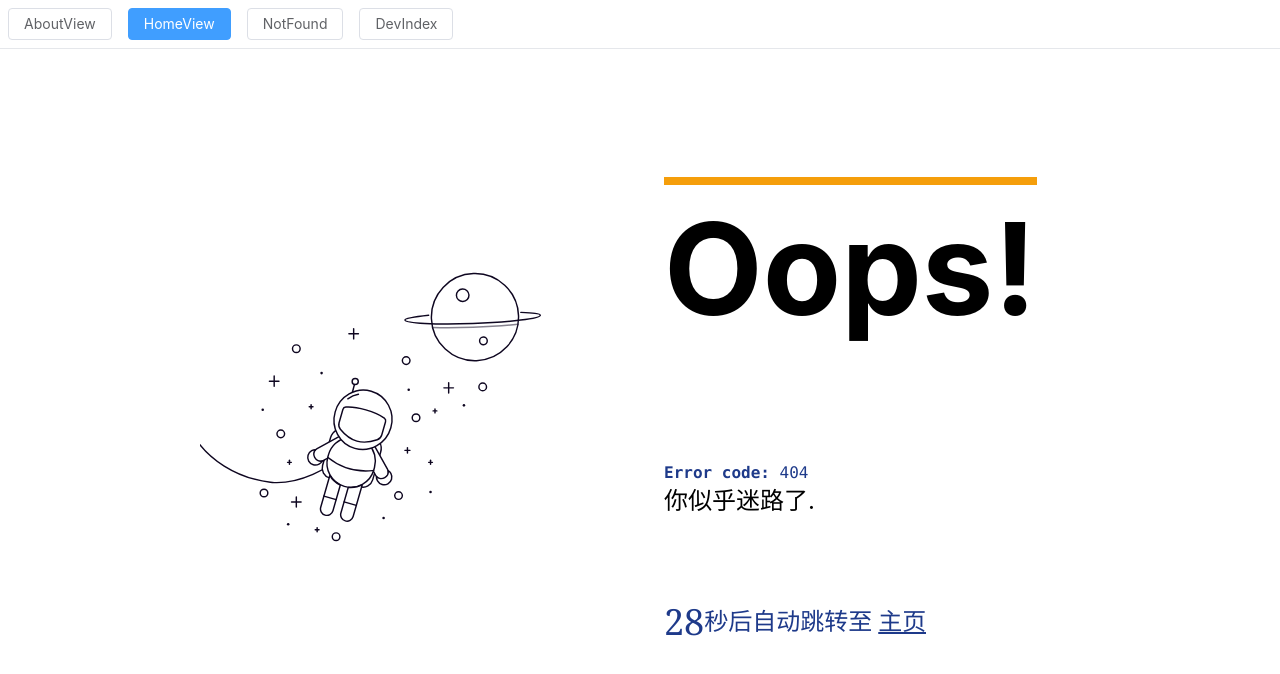
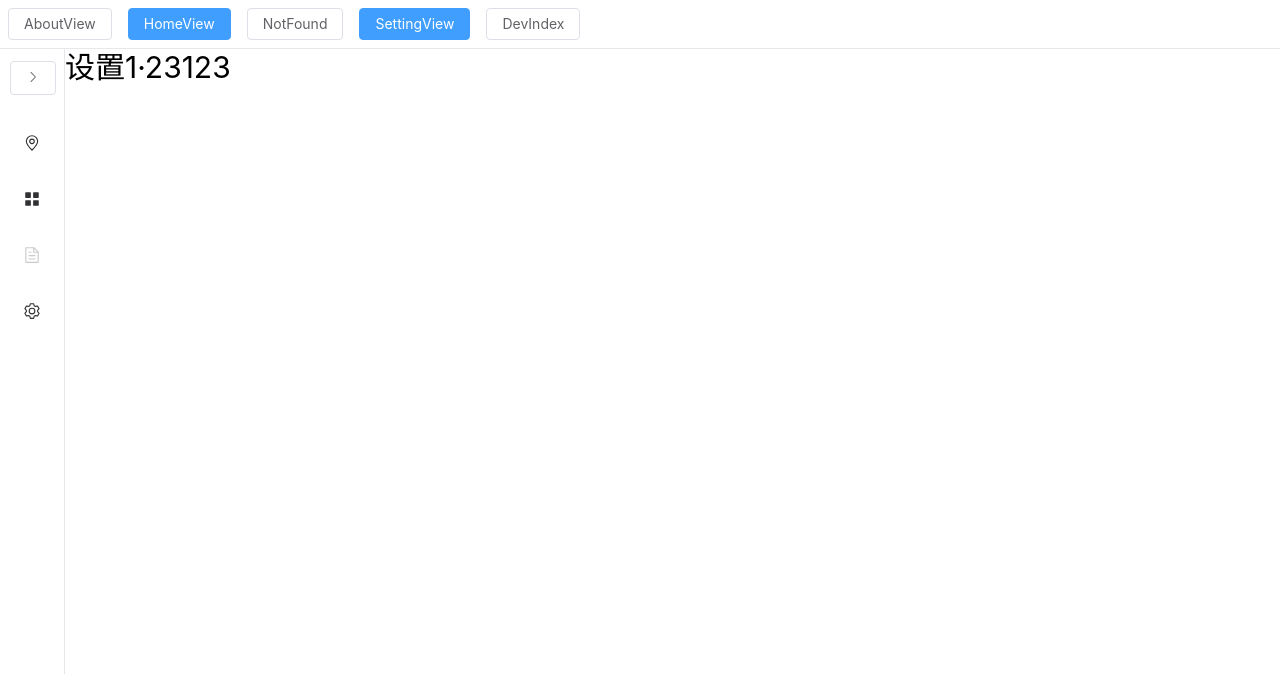
Before and after one commit to duyl328/argus, a Vue app in the folder argus-src/: page /home/setting in a window 1280 px wide. Before the commit this address had no page. Shown: the top 674 px of the page. Built offline with nearby package versions, Linux system fonts and the light colour scheme.

Commit message:
A:完成嵌套设置页面

```diff
--- a/argus-src/components.d.ts
+++ b/argus-src/components.d.ts
@@ -11,7 +11,9 @@ declare module 'vue' {
     ElAside: typeof import('element-plus/es')['ElAside']
     ElBadge: typeof import('element-plus/es')['ElBadge']
     ElButton: typeof import('element-plus/es')['ElButton']
+    ElCol: typeof import('element-plus/es')['ElCol']
     ElContainer: typeof import('element-plus/es')['ElContainer']
+    ElHeader: typeof import('element-plus/es')['ElHeader']
     ElIcon: typeof import('element-plus/es')['ElIcon']
     ElMain: typeof import('element-plus/es')['ElMain']
     ElMenu: typeof import('element-plus/es')['ElMenu']
@@ -19,6 +21,7 @@ declare module 'vue' {
     ElMenuItemGroup: typeof import('element-plus/es')['ElMenuItemGroup']
     ElRadioButton: typeof import('element-plus/es')['ElRadioButton']
     ElRadioGroup: typeof import('element-plus/es')['ElRadioGroup']
+    ElRow: typeof import('element-plus/es')['ElRow']
     ElSubMenu: typeof import('element-plus/es')['ElSubMenu']
     ElTabPane: typeof import('element-plus/es')['ElTabPane']
     ElTabs: typeof import('element-plus/es')['ElTabs']
--- a/argus-src/src/components/setting/Index.vue
+++ /dev/null
@@ -1,23 +0,0 @@
-<script setup lang="ts">
-import { ref } from 'vue'
-
-const activeIndex = ref('1')
-const activeIndex2 = ref('1')
-const handleSelect = (key: string, keyPath: string[]) => {
-  console.log(key, keyPath)
-}
-</script>
-
-<template>
-  <el-menu
-    :default-active="activeIndex"
-    class="el-menu-demo"
-    mode="horizontal"
-    @select="handleSelect"
-  >
-    <el-menu-item index="1">Processing Center</el-menu-item>
-  </el-menu>
-  <div class="h-6" />
-</template>
-
-<style scoped></style>
--- a/argus-src/src/router/index.ts
+++ b/argus-src/src/router/index.ts
@@ -10,49 +10,65 @@ import StringUtils from '@/utils/stringUtils'
 import PathUtils from '@/utils/pathUtils'
 import NotFound from '@/views/NotFound.vue'
 import AboutView from '@/views/AboutView.vue'
+import SettingView from '@/views/SettingView.vue'
 
 // 导入所有 .vue 文件
 const routes = import.meta.glob('@/views/dev/**/*.vue')
 
 // 自动生成路由配置
-const devPageViews: RouteRecordRaw[] = Object.keys(routes).map((path) => {
+const devPageViews: RouteRecordRaw[] = Object.keys(routes)
+  .map((path) => {
     if ('.vue' === PathUtils.extname(path).trim()) {
       const fileName: string = PathUtils.basename(path).split('.')[0]
 
       const componentView: RouteComponent = () => routes[path]() // 动态导入组件
       return {
-      path: '/dev-index' +
-        `/${StringUtils.toCustomCase(fileName).toLowerCase()}`, // 生成路径
+        path: '/dev-index' + `/${StringUtils.toCustomCase(fileName).toLowerCase()}`, // 生成路径
         component: componentView,
         name: fileName
       }
     }
 
     return null
-}).filter(Boolean) as RouteRecordRaw[] // 过滤掉 null 值
+  })
+  .filter(Boolean) as RouteRecordRaw[] // 过滤掉 null 值
 
 console.log('自动生成路由', devPageViews)
+
+const children: RouteRecordRaw[] = [
+  {
+    path: '/', // 捕获所有其他路径
+    component: NotFound // 任何其他路径都跳转到默认页面
+  },
+  {
+    path: 'setting',
+    component: SettingView
+  }
+]
 
 const router = createRouter({
   history: createWebHistory(import.meta.env.BASE_URL),
   routes: [
     {
       path: '/',
-      name: '/',
-      component: HomeView
+      // name: '/',
+      // component: HomeView,
+      // children: children,
+      // 重定向到主页
+      redirect:"/home"
     },
     {
       path: '/home',
       name: 'home',
-      component: HomeView
+      component: HomeView,
+      children: children
     },
+
     {
       path: '/dev',
       name: 'dev',
       component: DevIndex,
-      children: [
-        ...devPageViews
-      ]
+      children: [...devPageViews]
     },
     {
       path: '/about',
--- a/argus-src/src/views/HomeView.vue
+++ b/argus-src/src/views/HomeView.vue
@@ -1,7 +1,6 @@
 <script setup lang="ts">
 // 切换主题
 import { toggleDark } from '@/utils/darkUtil'
-// import setting from '@/components/setting/Index.vue'
 import { ref } from 'vue'
 import {
   Document,
@@ -11,10 +10,12 @@ import {
   ArrowLeft,
   ArrowRight
 } from '@element-plus/icons-vue'
+import { useRoute } from 'vue-router'
 
 function getSwitch() {
   toggleDark()
 }
+const route = useRoute()
 
 // region tab 项
 
@@ -28,32 +29,40 @@ const handleClose = (key: string, keyPath: string[]) => {
 </script>
 
 <template>
-  <main>
-    <ElButton @click="getSwitch" v-show="false">切换主题</ElButton>
-    <el-container class="app">
+  <div class="flex w-full h-full flex-col">
+    <!--    顶部内容【功能区】-->
+    <div class="flex-shrink-0 whitespace-nowrap" v-if="false">
+      <ElButton @click="getSwitch">切换主题</ElButton>
+      <button class="button">你好</button>
+    </div>
+    <!--    底部主要内容-->
+    <div class="flex-1 flex overflow-auto">
+      <!--    左侧 tab 栏展示-->
+      <div class="flex-shrink-0 overflow-hidden border-r">
         <!--      控制列表展示状态-->
-      <el-radio-group v-model="isCollapse" style="margin-bottom: 20px">
-        <el-radio-button v-if="isCollapse" :value="false">
+        <el-radio-group v-model="isCollapse" class="mt-3 w-full" style="margin-bottom: 20px">
+          <el-radio-button class="ml-auto mr-2" v-if="isCollapse" :value="false">
             <el-icon>
               <ArrowRight />
             </el-icon>
           </el-radio-button>
-        <el-radio-button v-else :value="true">
+          <el-radio-button v-else :value="true" class="ml-auto mr-2">
             <el-icon>
               <ArrowLeft />
             </el-icon>
           </el-radio-button>
         </el-radio-group>
 
-<!--      列表展示-->
+        <!--        tab 展示-->
         <el-menu
+          router
+          class=""
           default-active="2"
-        class="el-menu-vertical-demo"
           :collapse="isCollapse"
           @open="handleOpen"
           @close="handleClose"
         >
-        <el-sub-menu index="1">
+          <el-sub-menu index="/">
             <template #title>
               <el-icon>
                 <location />
@@ -62,44 +71,56 @@ const handleClose = (key: string, keyPath: string[]) => {
             </template>
             <el-menu-item-group>
               <template #title><span>Group One</span></template>
-            <el-menu-item index="1-1">item one</el-menu-item>
-            <el-menu-item index="1-2">item two</el-menu-item>
+              <el-menu-item index="/">item one</el-menu-item>
+              <el-menu-item index="/">item two</el-menu-item>
             </el-menu-item-group>
             <el-menu-item-group title="Group Two">
-            <el-menu-item index="1-3">item three</el-menu-item>
+              <el-menu-item index="/">item three</el-menu-item>
             </el-menu-item-group>
-          <el-sub-menu index="1-4">
+            <el-sub-menu index="/">
               <template #title><span>item four</span></template>
-            <el-menu-item index="1-4-1">item one</el-menu-item>
+              <el-menu-item index="/">item one</el-menu-item>
             </el-sub-menu>
           </el-sub-menu>
-        <el-menu-item index="2">
+          <el-menu-item index="/">
             <el-icon>
               <icon-menu />
             </el-icon>
             <template #title>Navigator Two</template>
           </el-menu-item>
-        <el-menu-item index="3" disabled>
+          <el-menu-item index="/" disabled>
             <el-icon>
               <document />
             </el-icon>
             <template #title>
               <span>Navigator Three</span>
-            <span class="ml-12 mr-12">500</span>
+              <!--              <span class="ml-12 mr-12">500</span>-->
             </template>
           </el-menu-item>
-        <el-menu-item index="4">
+          <el-menu-item  index="/home/setting">
             <el-icon>
               <setting />
             </el-icon>
-          <template #title>Navigator Four</template>
+            <template #title> 设置 </template>
           </el-menu-item>
         </el-menu>
+      </div>
+      <!--    右侧主要内容展示-->
+      <main class="flex-1 overflow-auto">
+        <router-view />
+      </main>
+    </div>
+  </div>
+</template>
 
-<!--      主窗口展示-->
-      <div class="border-gray-100">
-        <h1>argus</h1>
-      </div>
-    </el-container>
-  </main>
-</template>
+<style scoped lang="scss">
+// 取消 element-plus tab 栏右侧边框展示
+.el-menu {
+  border: none;
+}
+
+// 使用 tailwindcss
+.button {
+  @apply bg-blue-500 text-white py-2 px-4 rounded hover:bg-blue-700;
+}
+</style>
--- /dev/null
+++ b/argus-src/src/views/SettingView.vue
@@ -0,0 +1,15 @@
+<script setup lang="ts">
+
+</script>
+
+<template>
+<h1>
+
+
+  设置1·23123
+</h1>
+</template>
+
+<style scoped>
+
+</style>
--- a/argus-src/vite.config.ts
+++ b/argus-src/vite.config.ts
@@ -44,10 +44,10 @@ export default defineConfig(({ command, mode }) => {
     // 2. tauri 需要一个固定端口，如果该端口不可用则失败
     // 默认启动端口
     server: {
-      // host: '0.0.0.0',
+      host: '0.0.0.0',
       port: 3133,
       strictPort: true,
-      host: host || false,
+      // host: host || false,
       hmr: host
         ? {
           protocol: 'ws',
```
Lines whose indentation alone changed are shown as unchanged.
